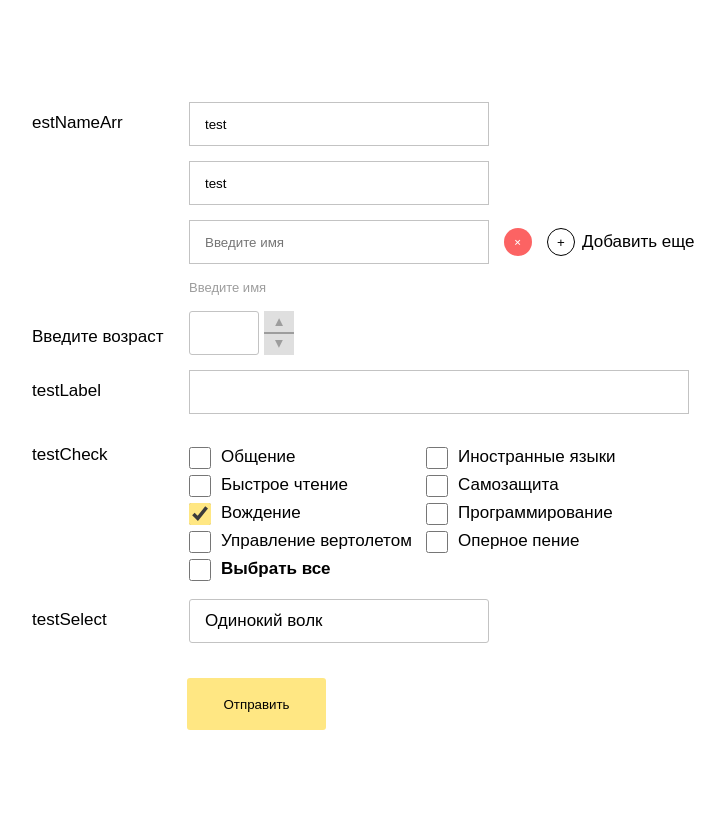
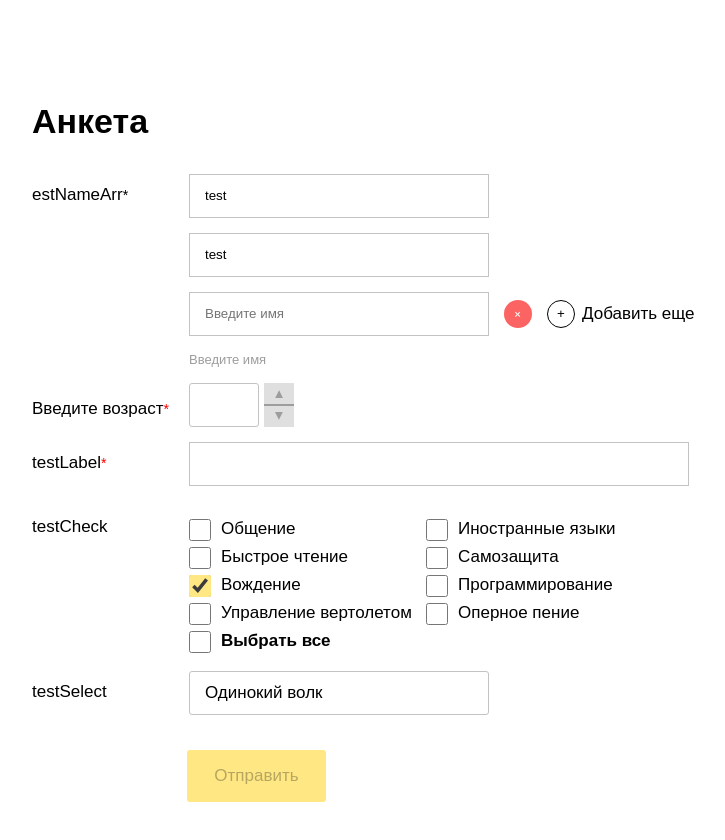
Before and after one commit to Arimekilu/testBackground, an Angular app: page / in a window 1280 px wide. Shown: the top 840 px of the page, without its empty margins (103-828 px from the left). Before the commit the page ends 800 px from the top, so only its background shows below. Built offline with nearby package versions, Linux system fonts and the light colour scheme.

Commit message:
закончил

```diff
--- a/src/app/app.component.html
+++ b/src/app/app.component.html
@@ -1,5 +1,5 @@
 <form [formGroup]="dynamicForm">
-
+  <h1>Анкета</h1>
   <div *ngFor="let control of controls" >
     <div [ngSwitch]="control.type" >
       <ng-template ngSwitchCase="text">
--- a/src/app/app.component.scss
+++ b/src/app/app.component.scss
@@ -8,5 +8,26 @@
     border: none;
     border-radius: 3px;
     background: #FFE783;
+    font-family: PT Sans, sans-serif;
+    font-size: 17px;
+    line-height: 22px;
+    letter-spacing: 0;
+    text-align: center;
+  }
+
+  button:disabled {
+    font-family: PT Sans, sans-serif;
+    font-size: 17px;
+    line-height: 22px;
+    letter-spacing: 0;
+    text-align: center;
+  }
+
+  button:hover {
+    opacity: 70%;
   }
 }
+
+h1 {
+  margin-bottom: 42px;
+}
--- a/src/app/app.component.ts
+++ b/src/app/app.component.ts
@@ -1,6 +1,6 @@
 import {ChangeDetectionStrategy, Component, OnInit} from '@angular/core';
 import {IControl} from "./interfaces/iControl.interface";
-import {FormBuilder, FormGroup, Validators} from "@angular/forms";
+import {FormBuilder, FormGroup} from "@angular/forms";
 
 import {DataService} from "./data-service.service";
 
@@ -26,9 +26,7 @@ export class AppComponent implements OnInit {
       this.fb.control(control.value)
     )
     if (control.validators) {
-      console.log(this.dynamicForm.controls[control.name])
       this.dynamicForm.controls[control.name].setValidators(control.validators)
-      console.log(this.dynamicForm.controls[control.name])
     }
   }
 
@@ -38,9 +36,7 @@ export class AppComponent implements OnInit {
       this.fb.control(control.value)
     )
     if (control.validators) {
-      console.log(this.dynamicForm.controls[control.name])
       this.dynamicForm.controls[control.name].setValidators(control.validators)
-      console.log(this.dynamicForm.controls[control.name])
     }
   }
 
@@ -55,14 +51,20 @@ export class AppComponent implements OnInit {
     }
     this.dynamicForm.addControl(
       control.name,
-      this.fb.control(value),
+      this.fb.control(value)
     )
+    if (control.validators) {
+      this.dynamicForm.controls[control.name].setValidators(control.validators)
+    }
   }
 
   controlSelect(control: IControl) {
     this.dynamicForm.addControl(
       control.name,
       this.fb.control(control.value))
+    if (control.validators) {
+      this.dynamicForm.controls[control.name].setValidators(control.validators)
+    }
   }
 
   ngOnInit(): void {
--- a/src/app/components/test-input/test-input.component.html
+++ b/src/app/components/test-input/test-input.component.html
@@ -1,12 +1,12 @@
 <div class="inputContainer" *ngIf="control">
 
   <div class="name">
-    {{control.label}}
+    {{control.label}}<sup *ngIf="control.validators" [ngClass]="{red: _control?.invalid }">*</sup>
   </div>
 
   <div class="input">
     <div *ngIf="Array.isArray(control.value)">
-      <input *ngFor="let value of control.value" class="width300" type="text" [value]="value">
+      <input *ngFor="let value of control.value" class="width300" type="text" [value]="value" >
     </div>
     <div class="flexRow ">
       <input [ngClass]="{width300: control.isArray, width500: !control.isArray}" style="margin-right: 15px"
--- a/src/app/components/test-input/test-input.component.ts
+++ b/src/app/components/test-input/test-input.component.ts
@@ -1,6 +1,6 @@
-import {ChangeDetectorRef, Component, forwardRef, Input, OnInit} from '@angular/core';
+import {ChangeDetectorRef, Component, forwardRef, Inject, INJECTOR, Injector, Input, OnInit} from '@angular/core';
 import {IControl} from "../../interfaces/iControl.interface";
-import {ControlValueAccessor, NG_VALUE_ACCESSOR} from "@angular/forms";
+import {ControlValueAccessor, NG_VALUE_ACCESSOR, NgControl} from "@angular/forms";
 
 
 @Component({
@@ -10,13 +10,14 @@ import {ControlValueAccessor, NG_VALUE_ACCESSOR} from "@angular/forms";
   providers: [{
     provide: NG_VALUE_ACCESSOR,
     useExisting: forwardRef(() => TestInputComponent),
-    multi: true
+    multi: true,
   }]
 })
 export class TestInputComponent implements OnInit, ControlValueAccessor {
   @Input() control?: IControl
   public value: string | string[] = ''
-  constructor(private readonly changeDetector: ChangeDetectorRef) {
+  _control?: NgControl;
+   constructor(private readonly changeDetector: ChangeDetectorRef, @Inject(INJECTOR) private injector: Injector) {
   }
   private onChange = (value: any) => {
   };
@@ -46,6 +47,7 @@ export class TestInputComponent implements OnInit, ControlValueAccessor {
     this.changeDetector.detectChanges()
   }
   ngOnInit(): void {
+    this._control = this.injector.get(NgControl);
     if (this.control?.value && typeof this.control.value === "string") {
       this.writeValue(this.control.value)
     } else this.writeValue('')
--- a/src/app/components/test-number/test-number.component.html
+++ b/src/app/components/test-number/test-number.component.html
@@ -1,6 +1,8 @@
-<div class="inputNumberContainer" *ngIf="control" >
+<div class="inputNumberContainer" *ngIf="control">
 
-  <div class="inputNumberLabel ">{{control.label}}</div>
+  <div class="inputNumberLabel ">{{control.label}}
+    <sup *ngIf="control.validators" [ngClass]="{red: _control?.invalid }">*</sup>
+  </div>
 
   <div class="inputNumberInput ">
     <input [type]="control.type" [value]="value" (input)="onInputValueChange($event)">
--- a/src/app/components/test-number/test-number.component.ts
+++ b/src/app/components/test-number/test-number.component.ts
@@ -1,5 +1,5 @@
-import {ChangeDetectorRef, Component, forwardRef, Input, OnInit} from '@angular/core';
-import {ControlValueAccessor, NG_VALUE_ACCESSOR} from "@angular/forms";
+import {ChangeDetectorRef, Component, forwardRef, Inject, Injector, INJECTOR, Input, OnInit} from '@angular/core';
+import {ControlValueAccessor, NG_VALUE_ACCESSOR, NgControl} from "@angular/forms";
 import {IControl} from "../../interfaces/iControl.interface";
 
 @Component({
@@ -15,7 +15,8 @@ import {IControl} from "../../interfaces/iControl.interface";
 export class TestNumberComponent implements ControlValueAccessor, OnInit {
   @Input() control?: IControl
   public value = 0
-  constructor(private readonly changeDetector: ChangeDetectorRef) {
+  _control?: NgControl;
+  constructor(private readonly changeDetector: ChangeDetectorRef, @Inject(INJECTOR) private injector: Injector) {
   }
   private onChange = (value: any) => {};
   private onTouched = () => {}
@@ -47,6 +48,7 @@ export class TestNumberComponent implements ControlValueAccessor, OnInit {
     this.changeDetector.detectChanges()
   }
   ngOnInit(): void {
+    this._control = this.injector.get(NgControl);
     if (this.control?.value && typeof this.control.value === "number") {
       this.writeValue(this.control.value)
     } else this.writeValue(0)
--- a/src/app/data-service.service.ts
+++ b/src/app/data-service.service.ts
@@ -19,12 +19,20 @@ export class DataService {
     }, {
       type: 'number',
       name: 'age',
-      label: 'Введите возраст'
+      label: 'Введите возраст',
+      validators: [
+        Validators.required,
+        Validators.minLength(2)
+      ]
     }, {
       type: 'text',
       isArray: false,
       name: 'testName',
       label: 'testLabel',
+      validators: [
+        Validators.required,
+        Validators.minLength(2)
+      ]
     }, {
       type: 'checkbox',
       name: 'testCheck',
--- a/src/styles.scss
+++ b/src/styles.scss
@@ -13,6 +13,7 @@ body {
   margin: 0;
   padding-top: 87px;
   padding-left: 135px;
+  padding-bottom: 106px;
   font-family: PT Sans, sans-serif;
   font-size: 17px;
   line-height: 22px;
@@ -80,3 +81,7 @@ label {
   padding-left: 15px;
   margin: 9px 0;
 }
+
+.red {
+  color: #FF0000
+}
```
